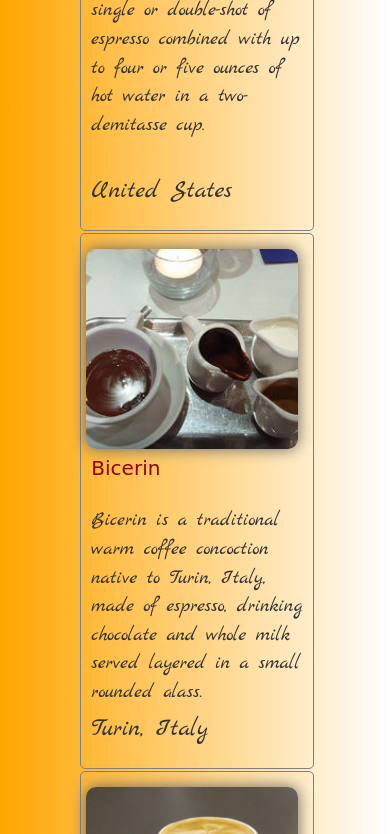
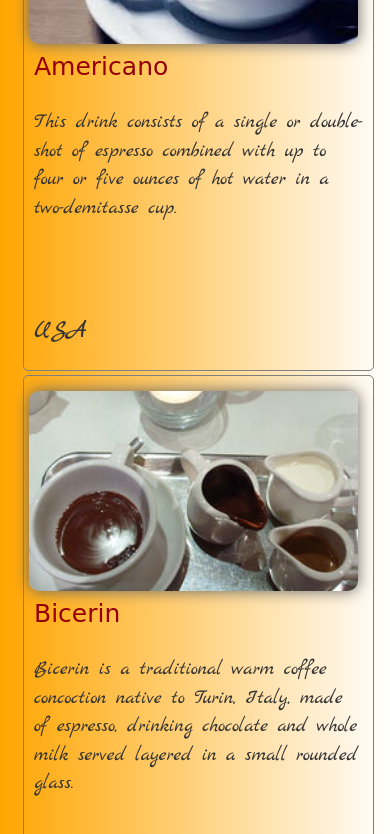
Before and after one commit to kimcheru18/coffee-please, a plain HTML site: page index.html in a window 390 px wide. Shown: the part 1166-2000 px from the top of the page. Drawn offline with nearby package versions, Linux system fonts and the light colour scheme; a web font is replaced by a local one.

Commit message:
updated youtube layout, fixed coffee and location titles

```diff
--- a/app.js
+++ b/app.js
@@ -16,7 +16,7 @@ var coffeeArray = [
     {
         coffeeName: 'Americano',
         coffeeDescription: 'This drink consists of a single or double-shot of espresso combined with up to four or five ounces of hot water in a two-demitasse cup.',
-        coffeeLocation: 'United States',
+        coffeeLocation: 'USA',
         coffeeDetails: "",
         coffeeImage: 'americano.jpg'
 
@@ -26,7 +26,7 @@ var coffeeArray = [
     {
         coffeeName: 'Bicerin',
         coffeeDescription: 'Bicerin is a traditional warm coffee concoction native to Turin, Italy, made of espresso, drinking chocolate and whole milk served layered in a small rounded glass.',
-        coffeeLocation: 'Turin, Italy',
+        coffeeLocation: 'Italy',
         coffeeDetails: "",
         coffeeImage: 'bicerin.jpg'
     },
@@ -35,14 +35,14 @@ var coffeeArray = [
     {
         coffeeName: 'Breve',
         coffeeDescription: 'Caffe Breve is an American variation of a latte: a milk-based espresso drink using steamed half-and-half mixture of milk and cream instead of milk.',
-        coffeeLocation: 'United States',
+        coffeeLocation: 'USA',
         coffeeDetails: "",
         coffeeImage: 'caffe_breve.jpg'
     },
 
     //Coffee 5
     {
-        coffeeName: 'Café Au Lait',
+        coffeeName: 'Café-Au-Lait',
         coffeeDescription: 'Café au lait is a French/European coffee drink and consists of strong or bold coffee (sometimes espresso) mixed with scalded milk in approximately a 1:1 ratio.',
         coffeeLocation: 'Europe',
         coffeeDetails: "",
@@ -51,16 +51,16 @@ var coffeeArray = [
 
     //Coffee 6
     {
-        coffeeName: 'Café Bombón',
+        coffeeName: 'Café-Bombón',
         coffeeDescription: 'A café bombón, uses espresso served with sweetened condensed milk in a 1:1 ratio.',
-        coffeeLocation: 'Valencia, Spain',
+        coffeeLocation: 'Spain',
         coffeeDetails: "",
         coffeeImage: 'cafe_bombon.jpg'
     },
 
     //Coffee 7
     {
-        coffeeName: 'Caffè Corretto',
+        coffeeName: 'Caffè-Corretto',
         coffeeDescription: 'Caffè corretto is an Italian beverage that consists of a shot of espresso with a shot of liquor, usually grappa, and sometimes sambuca or brandy.',
         coffeeLocation: 'Italy',
         coffeeDetails: "",
@@ -69,25 +69,25 @@ var coffeeArray = [
 
     //Coffee 9
     {
-        coffeeName: 'Cafè Crema',
+        coffeeName: 'Cafè-Crema',
         coffeeDescription: 'The term "cafè crema" also refers to a long espresso drink, which consists of a running 180 ml–240 ml (6–8 oz) of water when brewing an espresso, primarily by using a coarser grind.',
-        coffeeLocation: 'Switzerland, Austria and Northern Italy',
+        coffeeLocation: 'Switzerland',
         coffeeDetails: "",
         coffeeImage: 'caffe_crema.jpg'
     },
 
     //Coffee 10
     {
-        coffeeName: 'Café Mélange',
+        coffeeName: 'Café-Mélange',
         coffeeDescription: 'Café mélange is a black coffee mixed (french "mélange") or covered with whipped cream.',
-        coffeeLocation: 'Austria, Switzerland and the Netherlands',
+        coffeeLocation: 'Austria',
         coffeeDetails: "",
         coffeeImage: 'cafe_melange.jpg'
     },
 
     //Coffee 11
     {
-        coffeeName: 'Ca Phe Sua Da',
+        coffeeName: 'Ca-Phe-Sua-Da',
         coffeeDescription: 'Ca phe sua da is made with finely ground Vietnamese-grown dark roast coffee individually brewed with a small metal French drip filter (cà phê phin) into a cup containing about a quarter to a half as much sweetened condensed milk, stirred and poured over ice.',
         coffeeLocation: 'Vietnam',
         coffeeDetails: "",
@@ -123,18 +123,18 @@ var coffeeArray = [
 
     //Coffee 14
     {
-        coffeeName: 'Greek Frappé Coffee',
+        coffeeName: 'Greek-Frappé-Coffee',
         coffeeDescription: 'Frappé coffee also known as Greek frappé is a foam-covered iced coffee drink made from instant coffee (generally, spray-dried).',
-        coffeeLocation: 'Greece and Cyprus',
+        coffeeLocation: 'Greece',
         coffeeDetails: "",
         coffeeImage: 'sanfrappe.jpg'
     },
 
     //Coffee 15
     {
-        coffeeName: 'Indian Filter Coffee',
+        coffeeName: 'Indian-Filter-Coffee',
         coffeeDescription: 'South Indian Coffee, also known as Filter Coffee is a sweet milky coffee made from dark roasted coffee beans (70%-80%) and chicory (20%-30%).',
-        coffeeLocation: 'Andhra Pradesh, Karnataka, Kerala and Tamil Nadu',
+        coffeeLocation: 'Karnataka',
         coffeeDetails: "",
         coffeeImage: 'indian_filter_coffee.jpg'
     },
@@ -142,7 +142,7 @@ var coffeeArray = [
 
     //Coffee 16
     {
-        coffeeName: 'Irish Coffee',
+        coffeeName: 'Irish-Coffee',
         coffeeDescription: 'Irish coffee (Irish: Caife Gaelach) is a cocktail consisting of hot coffee, Irish whiskey, and sugar, stirred, and topped with thick cream.',
         coffeeLocation: 'Ireland',
         coffeeDetails: "",
@@ -151,27 +151,27 @@ var coffeeArray = [
 
     //Coffee 17
     {
-        coffeeName: 'Kopi Tubruk',
+        coffeeName: 'Kopi-Tubruk',
         coffeeDescription: 'Kopi Tubruk is an Indonesian-style coffee where coarse coffee grounds are boiled along with solid sugar, resulting in a thick drink similar to Turkish coffee. ',
-        coffeeLocation: 'Bali and Java',
+        coffeeLocation: 'Bali',
         coffeeDetails: "",
         coffeeImage: 'kopi_tubruk.jpg'
     },
 
     //Coffee 18
     {
-        coffeeName: 'Turkish Coffee',
+        coffeeName: 'Turkish-Coffee',
         coffeeDescription: 'Turkish Coffee prepared by boiling very finely powdered roast coffee beans two or three times in a pot (cezve), possibly with sugar, and serving it into a cup, where the dregs settle. It has a foam on top, similar to the crema on espresso.',
-        coffeeLocation: 'Middle East, North Africa, Caucasus, and the Balkans',
+        coffeeLocation: 'Turkey',
         coffeeDetails: "",
         coffeeImage: 'turkishcoffee.jpg'
     },
 
     //Coffee 19
     {
-        coffeeName: 'Vienna Coffee',
+        coffeeName: 'Vienna-Coffee',
         coffeeDescription: 'Vienna Coffee is made by preparing two shots of strong black espresso and infusing the coffee with whipped cream until the cup is full. Then the cream is twirled and topped off with chocolate sprinklings. It is drunk through the creamy top.',
-        coffeeLocation: 'Vienna',
+        coffeeLocation: 'Austria',
         coffeeDetails: "",
         coffeeImage: 'vienna.jpg'
     },
@@ -180,7 +180,7 @@ var coffeeArray = [
     {
         coffeeName: 'Yuanyang',
         coffeeDescription: 'Yuanyang or "coffee with tea" is a popular beverage in Hong Kong, made of a mixture of coffee and Hong Kong-style milk tea.',
-        coffeeLocation: 'Hong Kong and Macau',
+        coffeeLocation: 'Macau',
         coffeeDetails: "",
         coffeeImage: 'yuanyang.jpg'
     },
@@ -191,7 +191,7 @@ var coffeeArray = [
 function displayCoffeeTypes(coffeeArray) {
     var buildTheHtmlOutput = "";
     $.each(coffeeArray, function (coffeeArrayKey, coffeeArrayValue) {
-        buildTheHtmlOutput += "<li class='slide_open' onclick=updateSlideContent('" + coffeeArrayValue.coffeeName + '-' + coffeeArrayValue.coffeeLocation + "')>";
+        buildTheHtmlOutput += "<li class='slide_open' onclick=updateSlideContent('" + coffeeArrayValue.coffeeName + '_' + coffeeArrayValue.coffeeLocation + "')>";
         buildTheHtmlOutput += '<div class="coffee-image" style="background-image: url(images/' + coffeeArrayValue.coffeeImage + ')"></div>';
         buildTheHtmlOutput += '<div class="coffee-name">';
         buildTheHtmlOutput += coffeeArrayValue.coffeeName;
@@ -209,21 +209,21 @@ function displayCoffeeTypes(coffeeArray) {
 //step 3. dynamically created layout to display overlay
 
 function updateSlideContent(coffeeDetails) {
-    var oneDetail = coffeeDetails.split("-");
+    var oneDetail = coffeeDetails.split("_");
 
     //display general data
     $("#slide h4").html(oneDetail[0]);
     $("#slide p.google-map").html(oneDetail[1]);
 
     //display the map data
-    var mapOutput = '<iframe width="600" height="450" frameborder="0" style="border:0" src="https://www.google.com/maps/embed/v1/place?key=AIzaSyDlI_svxqzPA4F944kcyUEnC6-roh51lfc &q=' + oneDetail[1] + '" allowfullscreen></iframe>';
+    var mapOutput = '<iframe width="100%" height="450" frameborder="0" style="border:0" src="https://www.google.com/maps/embed/v1/place?key=AIzaSyDlI_svxqzPA4F944kcyUEnC6-roh51lfc &q=' + oneDetail[1] + '" allowfullscreen></iframe>';
     $("#slide .google-map-wrapper").html(mapOutput);
 
     //    display wikipedia data
     //    $("#slide .wiki-wrapper").html(wikiOutput);
 
     //    display youtube data
-    getYoutubeResults(`${oneDetail[0]} coffee`);
+    getYoutubeResults(oneDetail[0]);
 
 }
 
@@ -233,9 +233,9 @@ function getYoutubeResults(makeCoffee) {
     $.getJSON("https://www.googleapis.com/youtube/v3/search", {
             part: "snippet",
             key: "AIzaSyBoG71V0P4gwy5i7TvDPV9JSJAdokte3NI",
-            maxResults: 4,
+            maxResults: 2,
             type: "video",
-            q: makeCoffee
+            q: "how to make" + makeCoffee
         },
 
         function (receivedApiData) {
--- a/index.html
+++ b/index.html
@@ -12,14 +12,15 @@
 
 <body>
     <header role="banner">
-        <h1 id="coffee-header">
+        <h1>Coffee Finder</h1>
+        <h2 id="coffee-header">
             <img src="flag_images/germany.jpg" class="header-flag-images" alt="german flag">"Kaffee bitte "
             <img src="flag_images/french.jpg" class="header-flag-images" alt="french flag">"Un café s 'il vous plaît"
             <img src="flag_images/united_states.jpg" class="header-flag-images" alt="united states flag">"Coffee please"
             <img src="flag_images/spain.jpg" class="header-flag-images" alt="spainish flag">"Café por favor"
             <img src="flag_images/vietnam.jpg" class="header-flag-images" alt="vietnamese flag">"Vui lòng cho tôi cafe"
             <img src="flag_images/italy.jpg" class="header-flag-images" alt="italian flag">"Caffè per favore"
-        </h1>
+        </h2>
     </header>
 
 
--- a/main.css
+++ b/main.css
@@ -67,13 +67,18 @@ Header styles (Main Module)
 (all the styles inside the < header > or < nav > tags)
 */
 
+        h1,
         #coffee-header {
             /*            font-family: 'Cinzel Decorative', cursive;*/
             font-family: 'Miltonian Tattoo', cursive;
             color: rgb(148, 0, 4);
+            text-align: center;
+        }
+
+        #coffee-header {
             font-size: 2.5rem;
-            text-align: center;
             padding: 30px 0;
+            line-height: 4rem;
         }
 
         .header-flag-images {
@@ -90,7 +95,7 @@ Content styles (Main Module)
         main .intro {
             text-align: center;
             font-family: 'Marck Script', cursive;
-            font-size: 2rem;
+            font-size: 3rem;
         }
 
         #coffee-selection-wrapper {
@@ -118,7 +123,7 @@ Content styles (Main Module)
         .coffee-name {
             font-family: 'Miltonian Tattoo', cursive;
             color: rgb(148, 0, 4);
-            font-size: 2rem;
+            font-size: 2.5rem;
             /*
     font-family: 'Cinzel Decorative', cursive;
     font-weight: bold;
@@ -206,7 +211,7 @@ Content styles (Main Module)
             display: block;
             margin-left: auto;
             margin-right: auto;
-            font-size: 2rem;
+            font-size: 2.6rem;
         }
 
         #slide p {
@@ -216,6 +221,7 @@ Content styles (Main Module)
             border-bottom: 1px solid black;
             margin-right: 2rem;
             margin-left: 2rem;
+            font-size: 2rem;
         }
 
         #slide .youtube-wrapper {
@@ -224,15 +230,16 @@ Content styles (Main Module)
         }
 
         #slide .youtube-item {
-            display: inline-block;
-            width: 45%;
+            display: block;
+            width: 100%;
             text-align: center;
         }
 
         #slide img {
-            display: inline-block;
+            display: block;
             max-width: 80%;
-            border-radius: 10px;
+            margin: 0 auto;
+            border-radius: 10px
         }
 
         #slide img:hover {
@@ -280,6 +287,9 @@ place all the mobile tables styles bellow this line
 */
 
         @media only screen and (max-width: 1200px) {
+            #coffee-selection-wrapper {
+                width: 70%
+            }
             .slide_open,
             .coffee-image {
                 display: block;
@@ -288,6 +298,9 @@ place all the mobile tables styles bellow this line
         }
 
         @media only screen and (max-width: 1000px) {
+            #coffee-selection-wrapper {
+                width: 80%;
+            }
             #coffee-selection-wrapper li {
                 display: block;
                 width: 100%;
@@ -303,7 +316,13 @@ place all the mobile tables styles bellow this line
             }
         }
 
-        @media only screen and (min-width: 640px) {
+        @media only screen and (max-width: 640px) {
+            #coffee-selection-wrapper {
+                width: 90%;
+            }
+            main .intro {
+                font-size: 2.5rem;
+            }
             .youtube-item {
                 display: block;
                 width: 100%;
```
